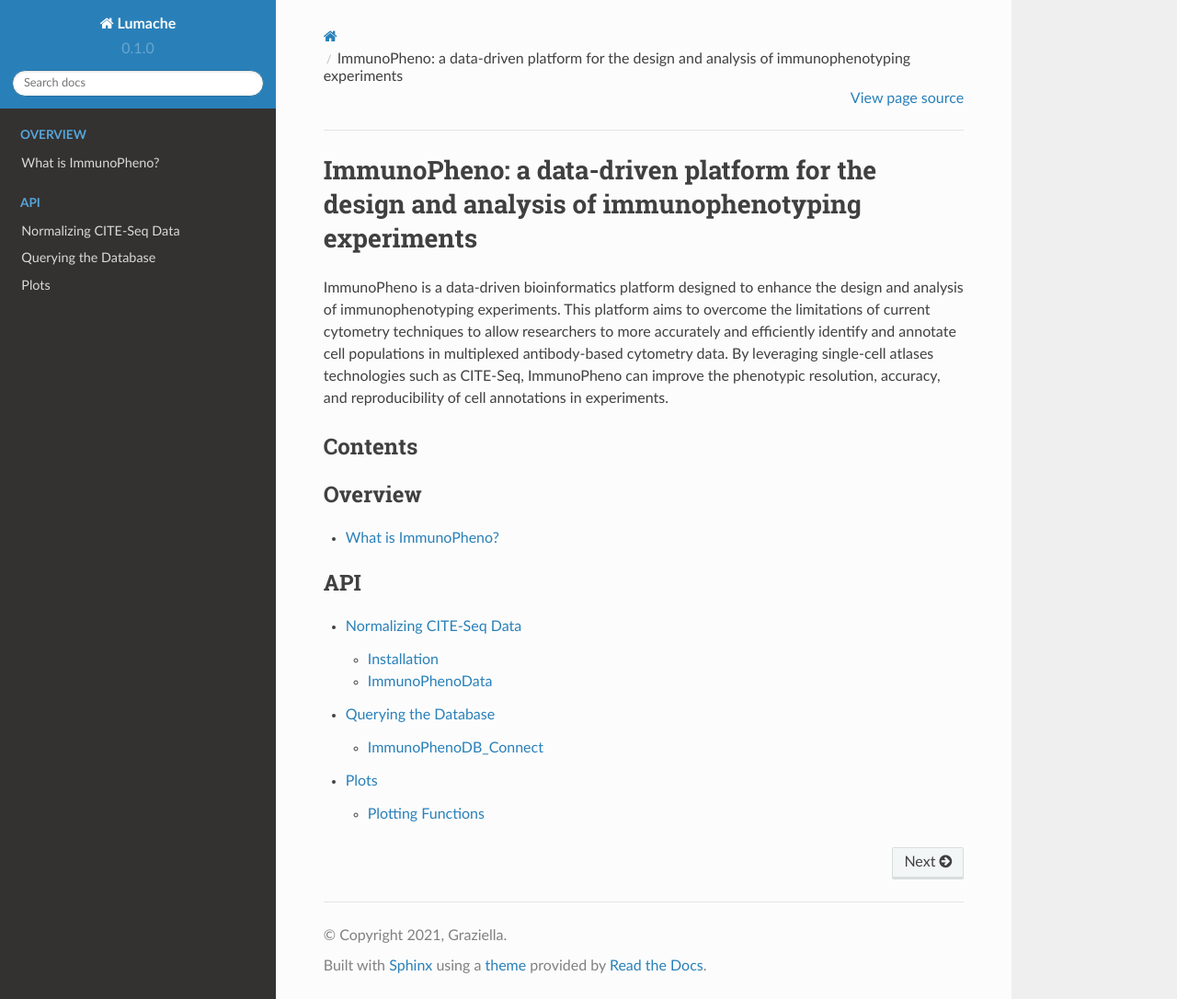
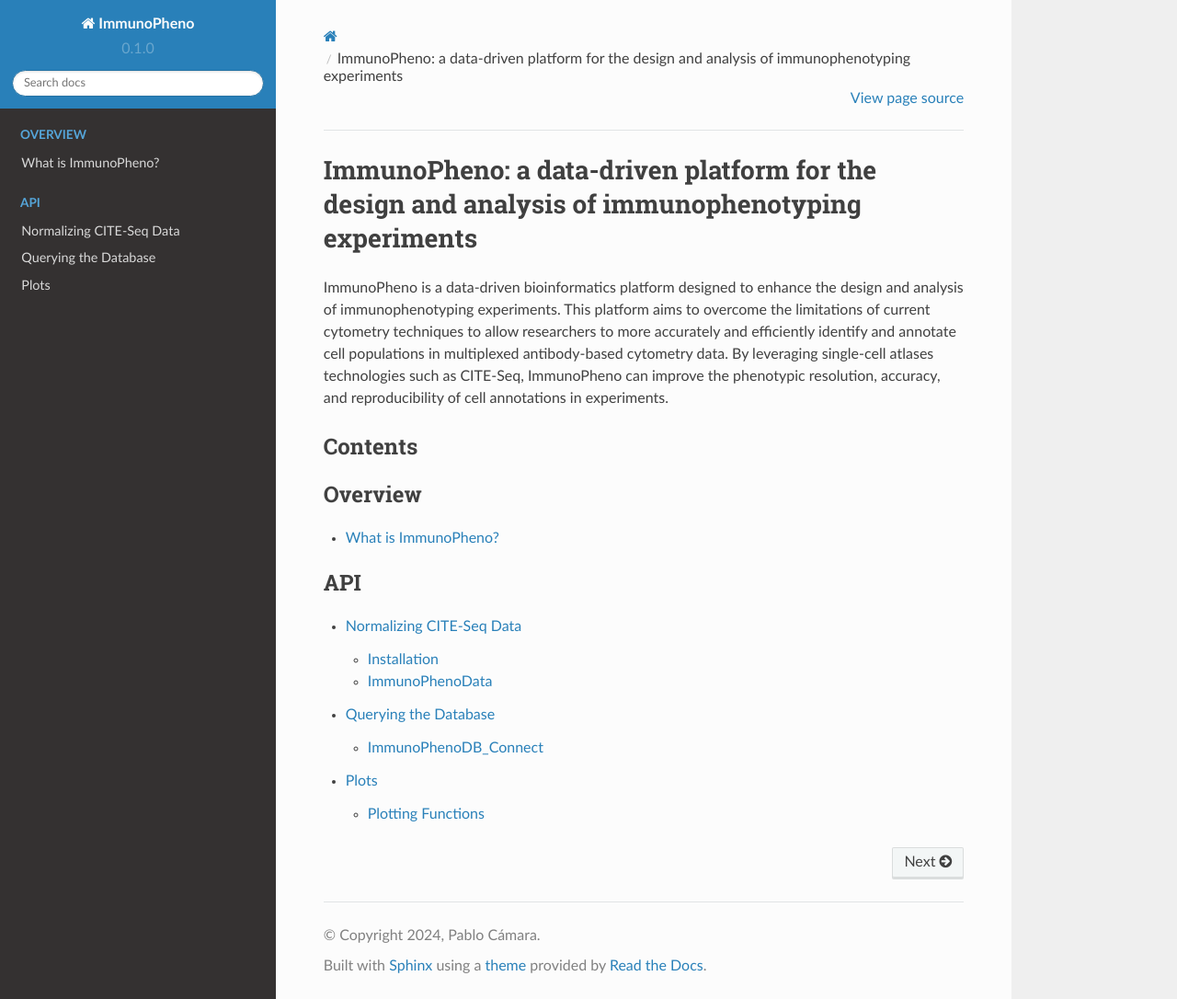
Before and after one commit to CamaraLab/ImmunoPheno, a Sphinx documentation site: the page built from docs/index.rst, in a window 1280 px wide and 1086 px high. Shown: the whole window at 92% size. Built offline with Sphinx 7.4.7 and the Read the Docs theme 2.0.0, drawn with Linux system fonts in a browser that asks for light colours; pages that are not in the unit, such as notebooks, are missing from menus.

Commit message:
edit conf file project name

```diff
--- a/docs/conf.py
+++ b/docs/conf.py
@@ -4,9 +4,9 @@ import sys
 
 # -- Project information
 
-project = 'Lumache'
-copyright = '2021, Graziella'
-author = 'Graziella'
+project = 'ImmunoPheno'
+copyright = '2024, Pablo Cámara'
+author = 'Pablo Cámara'
 
 release = '0.1'
 version = '0.1.0'
```
